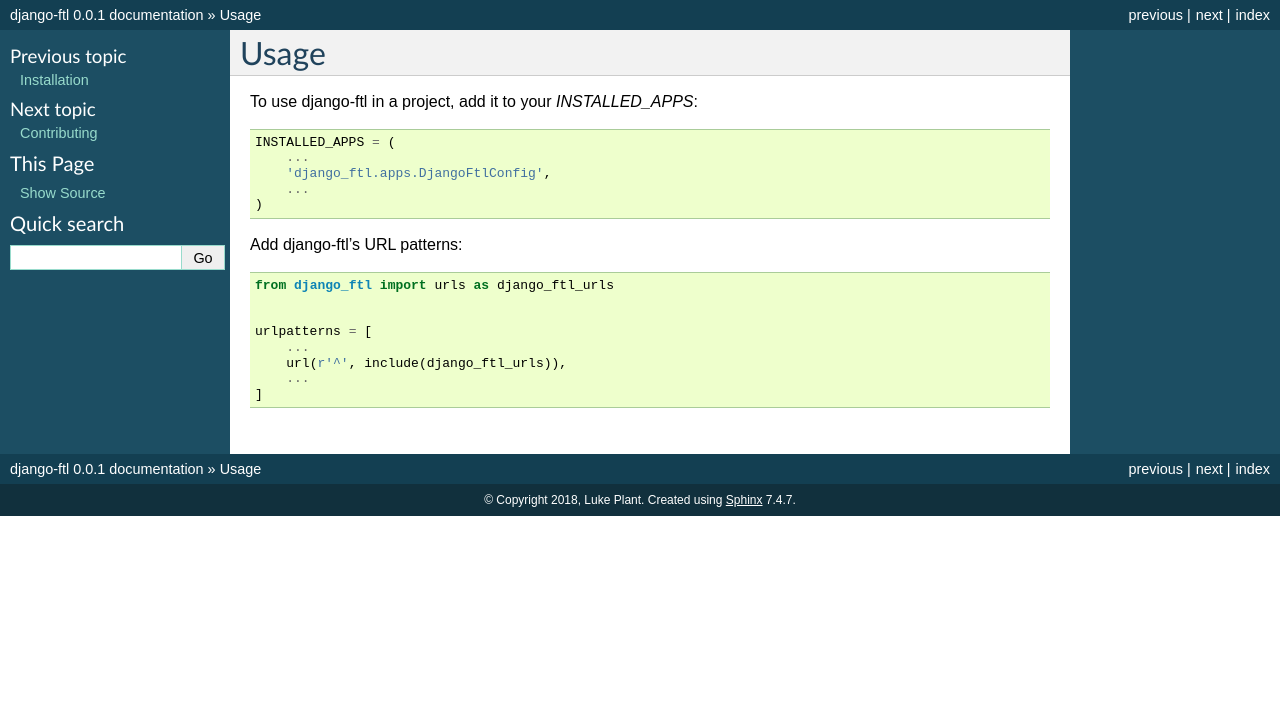
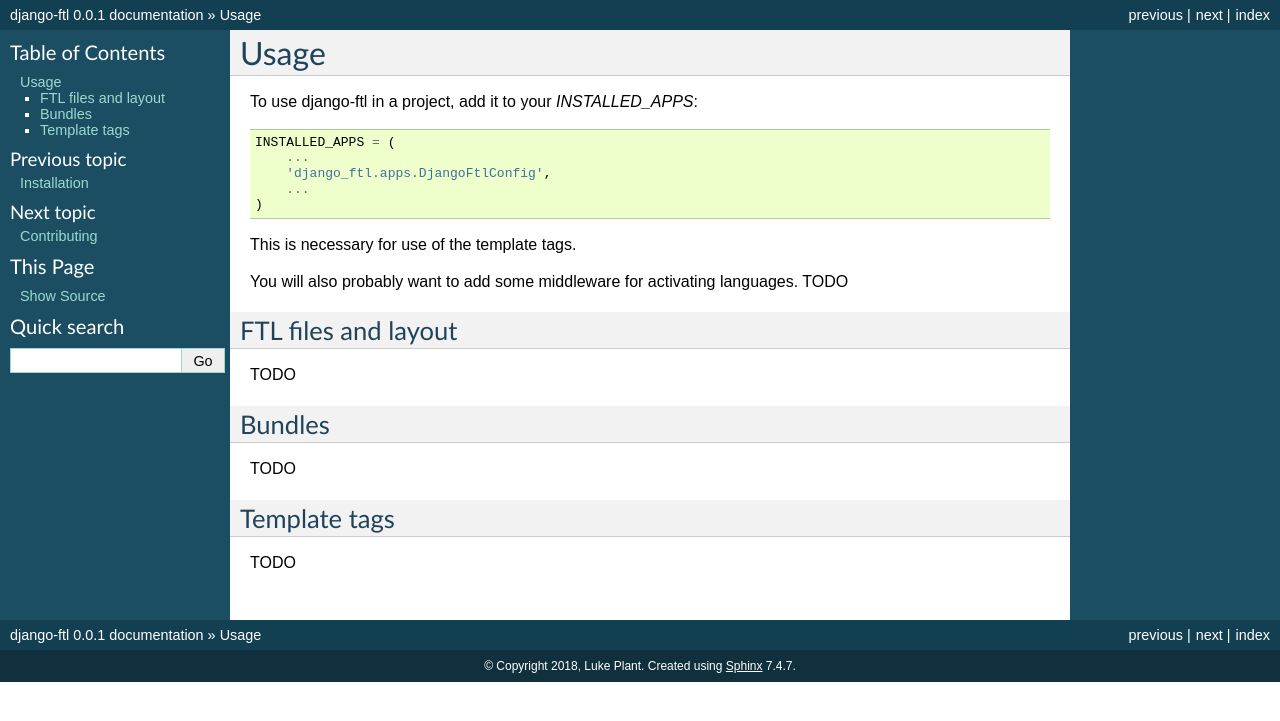
Before and after one commit to django-ftl/django-ftl, a Sphinx documentation site: the page built from docs/usage.rst, in a window 1280 px wide. Shown: the top 721 px of the page. Built offline with Sphinx 7.4.7, drawn with Linux system fonts in a browser that asks for light colours.

Commit message:
Stubs for docs

```diff
--- a/docs/index.rst
+++ b/docs/index.rst
@@ -11,7 +11,6 @@
 .. toctree::
    :maxdepth: 2
 
-   readme
    installation
    usage
    contributing
--- a/docs/readme.rst
+++ /dev/null
@@ -1 +0,0 @@
-.. include:: ../README.rst
--- a/docs/usage.rst
+++ b/docs/usage.rst
@@ -12,15 +12,23 @@
         ...
     )
 
-Add django-ftl's URL patterns:
+This is necessary for use of the template tags.
 
-.. code-block:: python
-
-    from django_ftl import urls as django_ftl_urls
+You will also probably want to add some middleware for activating languages. TODO
 
 
-    urlpatterns = [
-        ...
-        url(r'^', include(django_ftl_urls)),
-        ...
-    ]
+FTL files and layout
+--------------------
+
+TODO
+
+
+Bundles
+-------
+
+TODO
+
+Template tags
+-------------
+
+TODO
```
Also changed, not shown: README.rst (+10 -45 lines), docs/installation.rst (+12 -4 lines).
